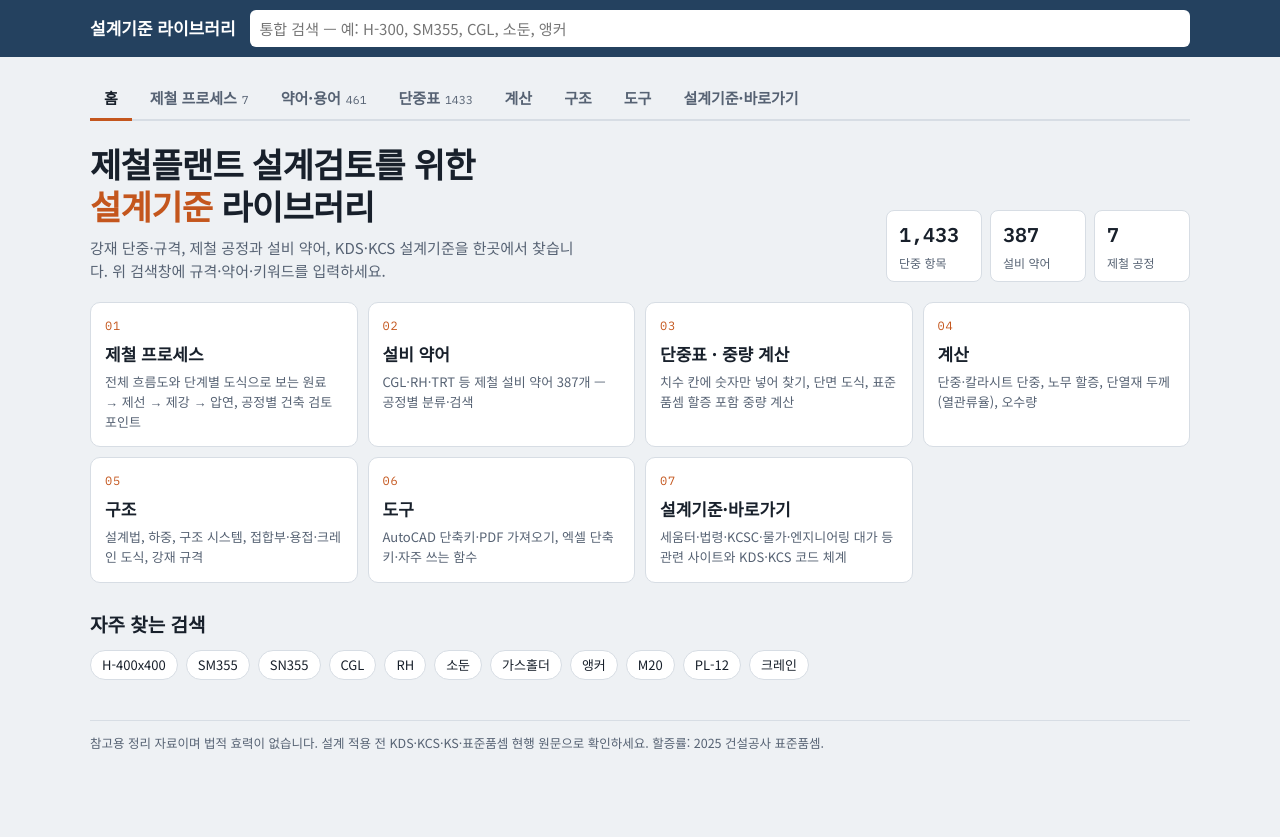
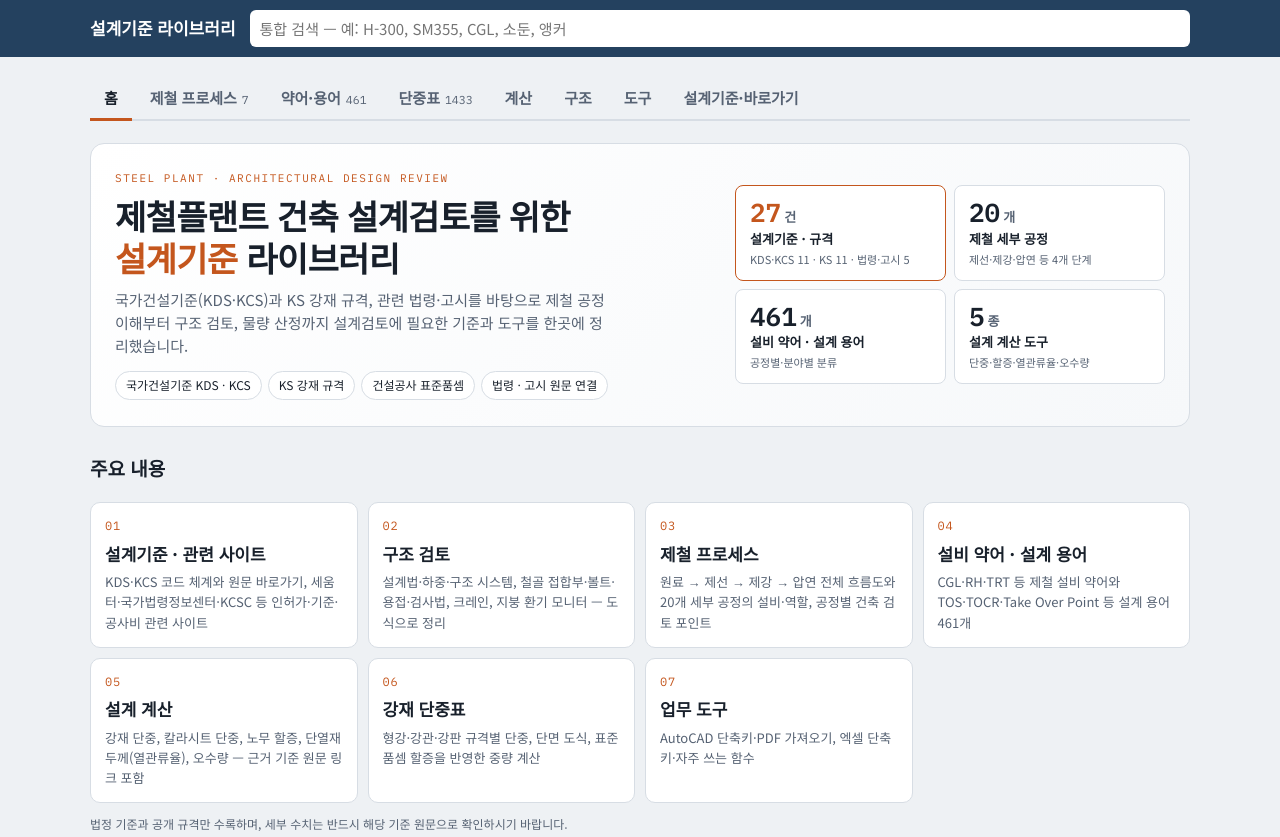
Before and after one commit to zzhof329/design-library, a plain HTML site: page index.html in a window 1280 px wide. Shown: the top 837 px of the page. Before the commit the page ends 801 px from the top, so only its background shows below. Drawn offline with Linux system fonts and the light colour scheme; a web font is replaced by a local one.

Commit message:
Add files via upload

```diff
--- a/index.html
+++ b/index.html
@@ -470,6 +470,20 @@ svg .ray2{stroke:#e0a020;stroke-width:1.6;stroke-dasharray:5 3;fill:none}
 .jtsvg{width:120px;height:auto;display:block;margin:0 auto;background:var(--surface2);border-radius:6px}
 .wjt td:first-child,.wjt th:first-child,.rfvs th:first-child,.rftbl th:first-child{font-family:var(--f-body)}
 .wim td.wm{font-size:16px;color:var(--sub);min-width:56px}.wim td.wm.on{color:var(--accent);font-weight:700}
+.hero2{align-items:center;padding:26px 24px;border:1px solid var(--line);border-radius:14px;background:linear-gradient(135deg,var(--surface) 0%,var(--surface2) 100%)}
+.hero2 .eyebrow{margin:0 0 8px;font-family:var(--f-mono);font-size:11px;letter-spacing:.14em;color:var(--accent)}
+.badges{display:flex;flex-wrap:wrap;gap:6px;margin-top:14px}
+.badges span{font-size:12px;padding:4px 10px;border:1px solid var(--line);border-radius:999px;background:var(--surface);color:var(--ink)}
+.facts2{display:grid;grid-template-columns:1fr 1fr;gap:8px}
+.facts2 .fact{padding:12px 14px;min-width:0}
+.facts2 .fact b{font-size:26px;line-height:1.1;color:var(--ink)}
+.facts2 .fact b i{font-style:normal;font-size:13px;margin-left:3px;color:var(--sub);font-family:var(--f-body)}
+.facts2 .fact span{display:block;font-size:13px;font-weight:600;color:var(--ink);margin-top:2px}
+.facts2 .fact small{display:block;font-size:11px;color:var(--sub);margin-top:2px}
+.facts2 .fact.big{border-color:var(--accent)}
+.facts2 .fact.big b{color:var(--accent)}
+.homenote{margin:12px 0 0;font-size:12px}
+@media (max-width:720px){.hero2{grid-template-columns:1fr;padding:18px 16px}}
 /* 캐드 */
 .cadgrid{display:grid;grid-template-columns:repeat(auto-fill,minmax(min(100%,460px),1fr));gap:12px;margin-top:12px}
 .cadcard{background:var(--surface);border:1px solid var(--line);border-radius:10px;padding:10px 12px}
@@ -744,19 +758,36 @@ function renderSearch(q){
 }
 
 /* ═════════ 홈 ═════════ */
+function homeStats(){
+  const kdsN = CODES.reduce((a,g)=>a+g.items.length,0);
+  const ks = new Set(); GR.forEach(g => (String(g.ks).match(/\d{4}/g)||[]).forEach(n=>ks.add(n)));
+  const law = new Set(Object.values(window.CALC_LINKS||{}).flat().map(x=>x[0]).filter(n=>!/^같은/.test(n)));
+  const pm = window.PROC_MAP||[], procN = pm.reduce((a,g)=>a+(g.subs||[]).reduce((b,s)=>b+(s.items||[]).length,0),0);
+  return {kdsN, ksN:ks.size, lawN:law.size, std:kdsN+ks.size+law.size, procN, stageN:pm.length, words:ABBR.length+(window.TERMS||[]).length, calcN:CALC_SECS.length};
+}
 function renderHome(){
-  return `<section class="hero"><div><h1>제철플랜트 설계검토를 위한<br><em>설계기준</em> 라이브러리</h1>
-  <p>강재 단중·규격, 제철 공정과 설비 약어, KDS·KCS 설계기준을 한곳에서 찾습니다. 위 검색창에 규격·약어·키워드를 입력하세요.</p></div>
-  <div class="facts"><div class="fact"><b>${DJ_TOTAL.toLocaleString()}</b><span>단중 항목</span></div><div class="fact"><b>${ABBR.length}</b><span>설비 약어</span></div><div class="fact"><b>${PROC.length}</b><span>제철 공정</span></div></div></section>
+  const S = homeStats();
+  return `<section class="hero hero2"><div><p class="eyebrow">STEEL PLANT · ARCHITECTURAL DESIGN REVIEW</p>
+  <h1>제철플랜트 건축 설계검토를 위한<br><em>설계기준</em> 라이브러리</h1>
+  <p>국가건설기준(KDS·KCS)과 KS 강재 규격, 관련 법령·고시를 바탕으로 제철 공정 이해부터 구조 검토, 물량 산정까지 설계검토에 필요한 기준과 도구를 한곳에 정리했습니다.</p>
+  <div class="badges"><span>국가건설기준 KDS · KCS</span><span>KS 강재 규격</span><span>건설공사 표준품셈</span><span>법령 · 고시 원문 연결</span></div></div>
+  <div class="facts facts2">
+   <div class="fact big"><b>${S.std}<i>건</i></b><span>설계기준 · 규격</span><small>KDS·KCS ${S.kdsN} · KS ${S.ksN} · 법령·고시 ${S.lawN}</small></div>
+   <div class="fact"><b>${S.procN}<i>개</i></b><span>제철 세부 공정</span><small>제선·제강·압연 등 ${S.stageN}개 단계</small></div>
+   <div class="fact"><b>${S.words}<i>개</i></b><span>설비 약어 · 설계 용어</span><small>공정별·분야별 분류</small></div>
+   <div class="fact"><b>${S.calcN}<i>종</i></b><span>설계 계산 도구</span><small>단중·할증·열관류율·오수량</small></div>
+  </div></section>
+  <div class="sec"><h2>주요 내용</h2></div>
   <div class="cards">
-   <button class="card" data-go="process"><span class="no">01</span><h3>제철 프로세스</h3><p>전체 흐름도와 단계별 도식으로 보는 원료 → 제선 → 제강 → 압연, 공정별 건축 검토 포인트</p></button>
-   <button class="card" data-go="abbr"><span class="no">02</span><h3>설비 약어</h3><p>CGL·RH·TRT 등 제철 설비 약어 ${ABBR.length}개 — 공정별 분류·검색</p></button>
-   <button class="card" data-go="danjung"><span class="no">03</span><h3>단중표 · 중량 계산</h3><p>치수 칸에 숫자만 넣어 찾기, 단면 도식, 표준품셈 할증 포함 중량 계산</p></button>
-   <button class="card" data-go="calc"><span class="no">04</span><h3>계산</h3><p>단중·칼라시트 단중, 노무 할증, 단열재 두께(열관류율), 오수량</p></button>
-   <button class="card" data-go="struct"><span class="no">05</span><h3>구조</h3><p>설계법, 하중, 구조 시스템, 접합부·용접·크레인 도식, 강재 규격</p></button>
-   <button class="card" data-go="tools"><span class="no">06</span><h3>도구</h3><p>AutoCAD 단축키·PDF 가져오기, 엑셀 단축키·자주 쓰는 함수</p></button>
-   <button class="card" data-go="codes"><span class="no">07</span><h3>설계기준·바로가기</h3><p>세움터·법령·KCSC·물가·엔지니어링 대가 등 관련 사이트와 KDS·KCS 코드 체계</p></button>
+   <button class="card" data-go="codes"><span class="no">01</span><h3>설계기준 · 관련 사이트</h3><p>KDS·KCS 코드 체계와 원문 바로가기, 세움터·국가법령정보센터·KCSC 등 인허가·기준·공사비 관련 사이트</p></button>
+   <button class="card" data-go="struct"><span class="no">02</span><h3>구조 검토</h3><p>설계법·하중·구조 시스템, 철골 접합부·볼트·용접·검사법, 크레인, 지붕 환기 모니터 — 도식으로 정리</p></button>
+   <button class="card" data-go="process"><span class="no">03</span><h3>제철 프로세스</h3><p>원료 → 제선 → 제강 → 압연 전체 흐름도와 ${S.procN}개 세부 공정의 설비·역할, 공정별 건축 검토 포인트</p></button>
+   <button class="card" data-go="abbr"><span class="no">04</span><h3>설비 약어 · 설계 용어</h3><p>CGL·RH·TRT 등 제철 설비 약어와 TOS·TOCR·Take Over Point 등 설계 용어 ${S.words}개</p></button>
+   <button class="card" data-go="calc"><span class="no">05</span><h3>설계 계산</h3><p>강재 단중, 칼라시트 단중, 노무 할증, 단열재 두께(열관류율), 오수량 — 근거 기준 원문 링크 포함</p></button>
+   <button class="card" data-go="danjung"><span class="no">06</span><h3>강재 단중표</h3><p>형강·강관·강판 규격별 단중, 단면 도식, 표준품셈 할증을 반영한 중량 계산</p></button>
+   <button class="card" data-go="tools"><span class="no">07</span><h3>업무 도구</h3><p>AutoCAD 단축키·PDF 가져오기, 엑셀 단축키·자주 쓰는 함수</p></button>
   </div>
+  <p class="muted homenote">법정 기준과 공개 규격만 수록하며, 세부 수치는 반드시 해당 기준 원문으로 확인하시기 바랍니다.</p>
   <div class="sec"><h2>자주 찾는 검색</h2><div class="frow">${["H-400x400","SM355","SN355","CGL","RH","소둔","가스홀더","앵커","M20","PL-12","크레인"].map(w=>`<button class="chip" data-q="${esc(w)}">${esc(w)}</button>`).join("")}</div></div>`;
 }
 
```
